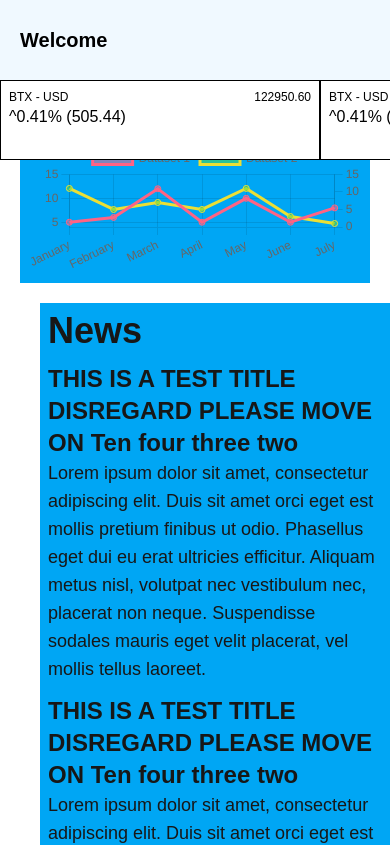
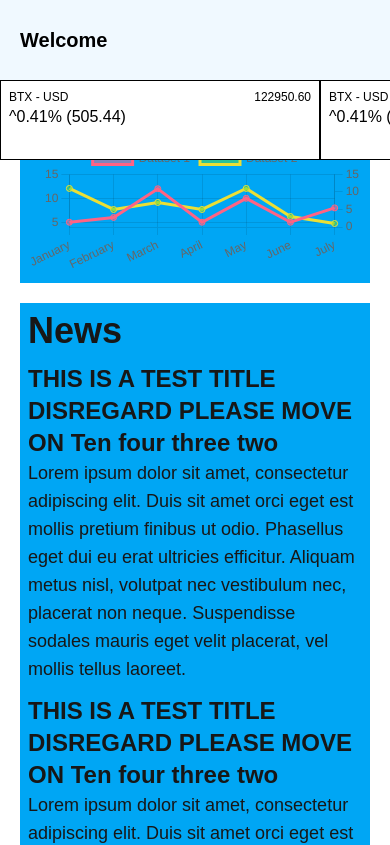
Before and after one commit to The-AM-Venture/Dash, a Next.js app: page / in a window 390 px wide. Shown: the top 845 px of the page. Built offline with nearby package versions, Linux system fonts and the light colour scheme; some icons are missing.

Commit message:
fix responsiveness

```diff
--- a/src/app/components/news.js
+++ b/src/app/components/news.js
@@ -11,7 +11,7 @@ const testposts = [
 export default function News() {
   return (
     <>
-        <div className='ml-5 lg:mt-[0%] mt-5 lg:w-[46%] w-full h-full  bg-sky-500 p-2'>
+        <div className='lg:ml-5 ml-[0%] lg:mt-[0%] mt-5 lg:w-[46%] w-full h-full  bg-sky-500 p-2'>
             <h1 className='text-4xl font-bold'>News</h1>
 
             {
```
